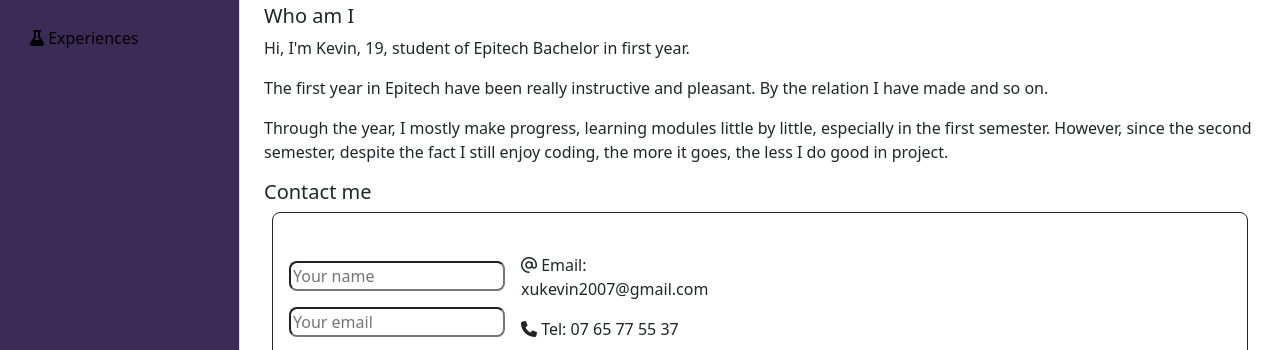
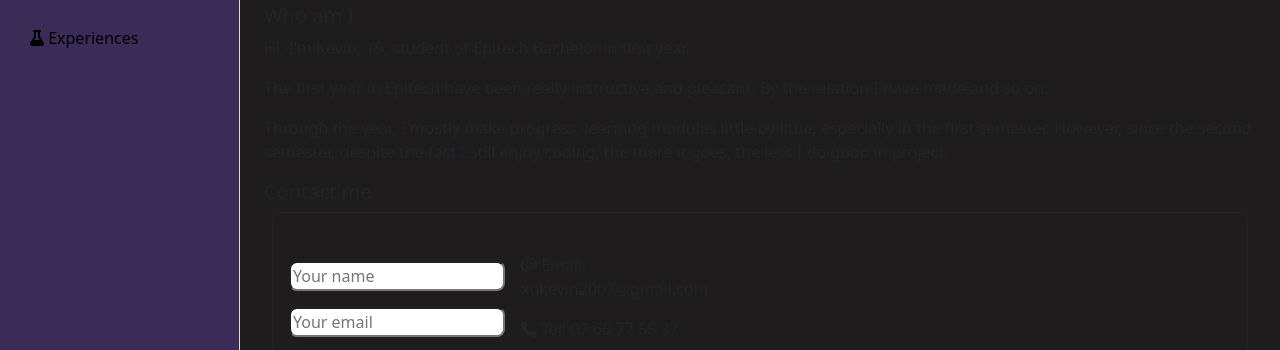
Before and after one commit to Kovking/Portfolio-v.1, a plain HTML site: page index.html in a window 1280 px wide. Shown: the part 151-501 px from the top of the page. Drawn offline with nearby package versions, Linux system fonts and the light colour scheme.

Commit message:
fix: background color

```diff
--- a/index.css
+++ b/index.css
@@ -1,5 +1,5 @@
 body {
-  background: dark;
+  background: rgb(30, 28, 28);
 }
 /* Catchphrase */
 
```
